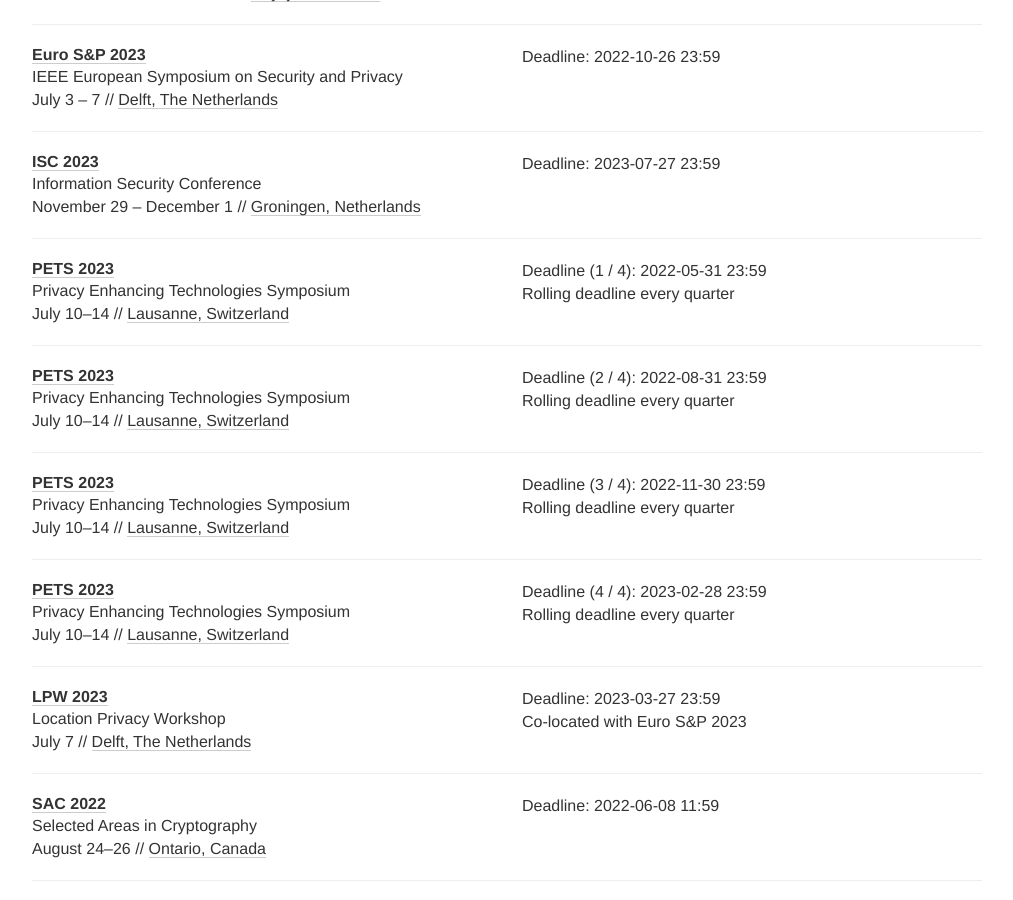
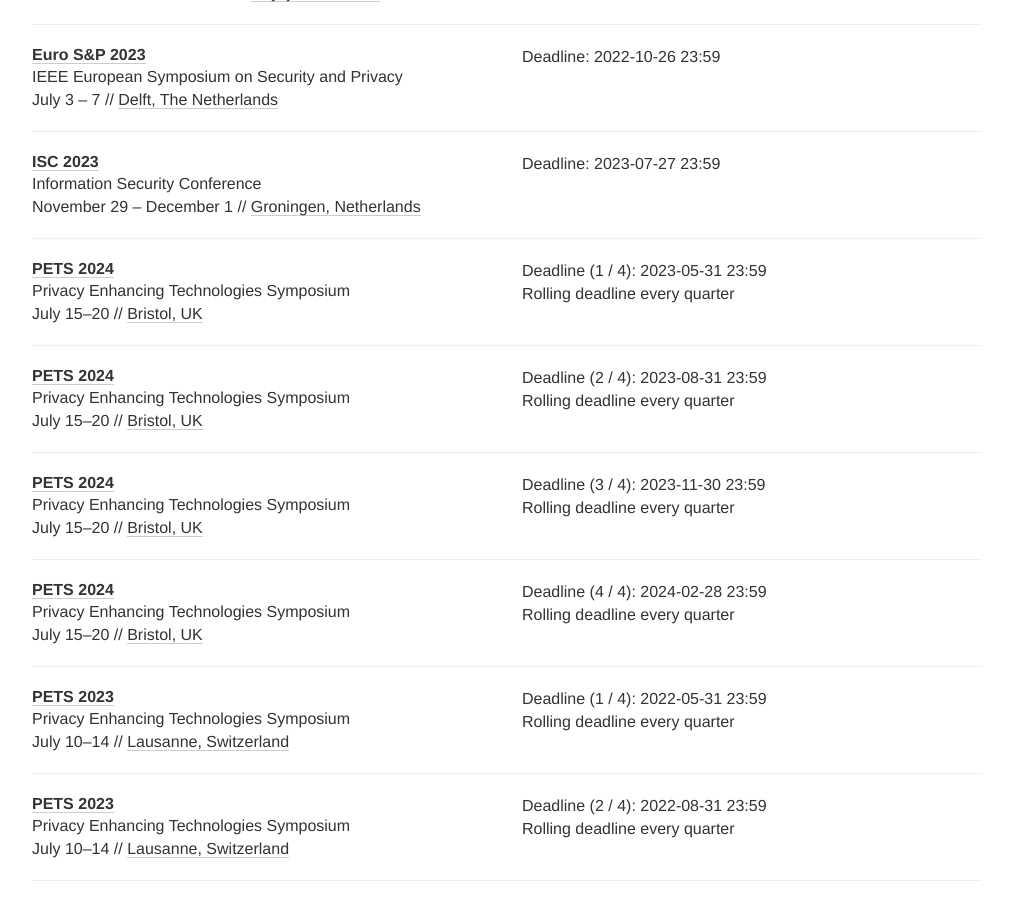
Before and after one commit to sec-deadlines/sec-deadlines.github.io, a Jekyll site: the page built from index.html, in a window 1280 px wide and 900 px high, scrolled down 3623 px. Shown: the whole window, without its empty margins (133-1146 px from the left). Built offline with Jekyll 4.4.1, drawn with Linux system fonts in a browser that asks for light colours; nearby versions of some CDN libraries; comment, search, counter and statistics services are not loaded.

Commit message:
Add PETS 2024

```diff
--- a/_data/conferences.yml
+++ b/_data/conferences.yml
@@ -206,6 +206,21 @@
   tags: [SEC, PRIV, CONF]
 
 # Privacy
+
+- name: PETS
+  description: Privacy Enhancing Technologies Symposium
+  year: 2024
+  link: https://www.petsymposium.org/cfp24.php
+  deadline:
+    - "%Y-05-31 23:59"
+    - "%Y-08-31 23:59"
+    - "%Y-11-30 23:59"
+    - "%y-02-28 23:59"
+  comment: Rolling deadline every quarter
+  timezone: Etc/GMT+11
+  date: July 15-20
+  place: Bristol, UK
+  tags: [PRIV, CONF]
 
 - name: PETS
   description: Privacy Enhancing Technologies Symposium
```
